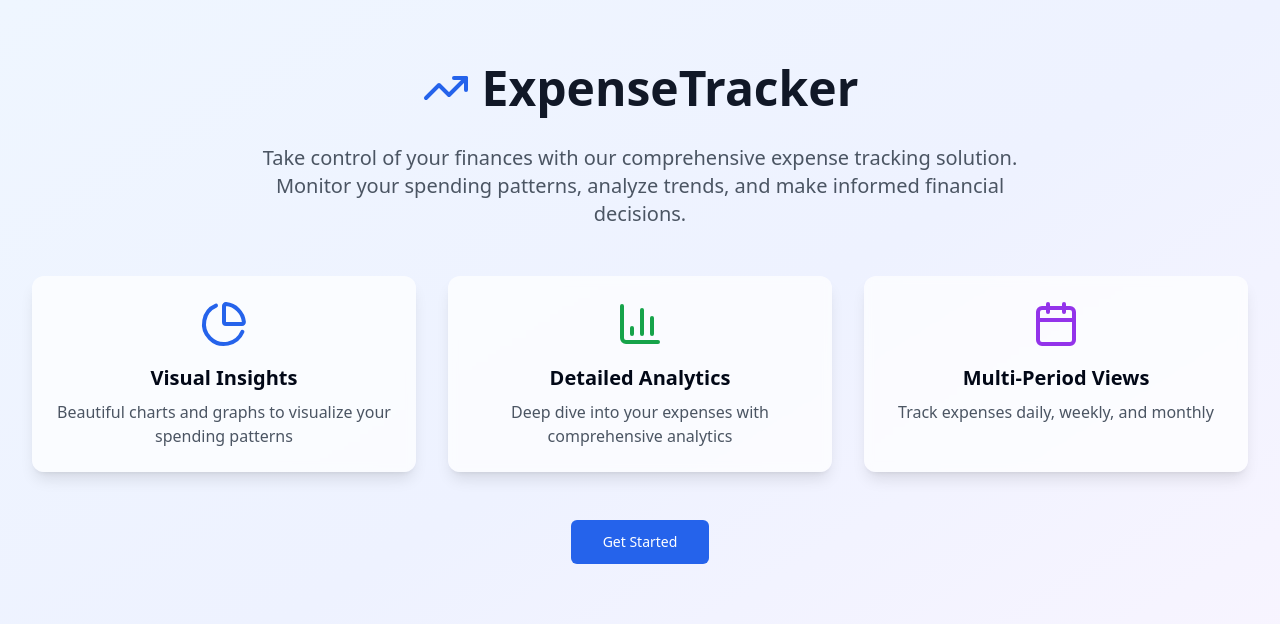
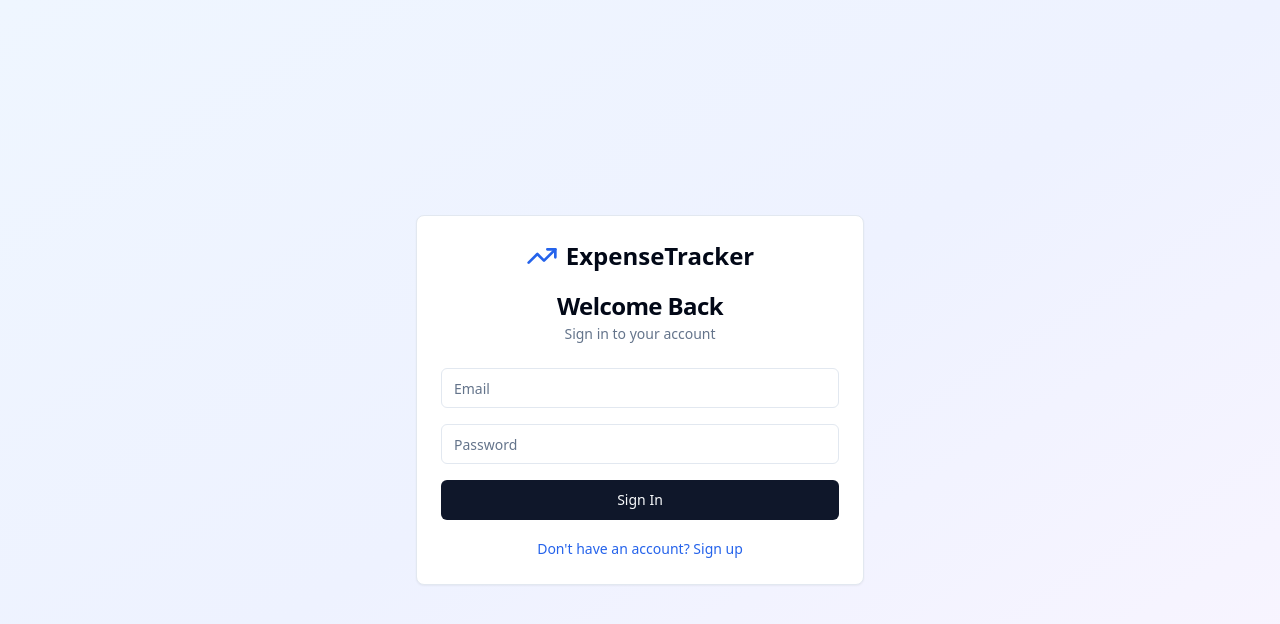
Before and after one commit to ayussh176/expense, a React (Vite) app: page / in a window 1280 px wide. Shown: the top 624 px of the page. Built offline with nearby package versions, Linux system fonts and the light colour scheme; no server answers.

Commit message:
auth change

```diff
--- a/src/App.tsx
+++ b/src/App.tsx
@@ -8,7 +8,7 @@ import { ExpenseProvider } from "./contexts/ExpenseContext";
 import { ThemeProvider } from "./contexts/ThemeContext";
 import ProtectedRoute from "./components/ProtectedRoute";
 import Navbar from "./components/Navbar";
-import Index from "./pages/Index";
+// import Index from "./pages/Index"; // REMOVED: Index page import
 import Login from "./pages/Login";
 import Dashboard from "./pages/Dashboard";
 import MonthlyView from "./pages/MonthlyView";
@@ -29,7 +29,8 @@ const App = () => (
             <BrowserRouter>
               <div className="min-h-screen bg-gradient-to-br from-blue-50 to-indigo-100 dark:from-gray-900 dark:to-gray-800 transition-colors duration-300">
                 <Routes>
-                  <Route path="/" element={<Index />} />
+                  {/* CHANGED: Root path now points to Login */}
+                  <Route path="/" element={<Login />} />
                   <Route path="/login" element={<Login />} />
                   <Route
                     path="/dashboard"
--- a/src/components/Navbar.tsx
+++ b/src/components/Navbar.tsx
@@ -3,7 +3,8 @@ import { Link, useLocation, useNavigate } from 'react-router-dom';
 import { Button } from '@/components/ui/button';
 import { useAuth } from '../contexts/AuthContext';
 import { useTheme } from '../contexts/ThemeContext';
-import { LogOut, TrendingUp, Calendar, Clock, BarChart3, Sun, Moon, Menu, X } from 'lucide-react'; // Import Menu and X icons
+// Import Menu and X icons for mobile toggle
+import { LogOut, TrendingUp, Calendar, Clock, BarChart3, Sun, Moon, Menu, X } from 'lucide-react';
 
 const Navbar = () => {
   const location = useLocation();
@@ -15,7 +16,7 @@ const Navbar = () => {
   const handleLogout = async () => {
     try {
       await logout();
-      navigate('/');
+      navigate('/'); // Navigate to the root (now login page) after logout
     } catch (error) {
       console.error('Logout failed:', error);
     }
@@ -71,6 +72,7 @@ const Navbar = () => {
               onClick={handleLogout}
               variant="outline"
               size="sm"
+              // Ensure this logout button also hides on mobile if the hamburger is present
               className="hidden md:flex items-center space-x-2 border-gray-300 dark:border-gray-600 text-gray-800 dark:text-gray-100 hover:bg-gray-100 dark:hover:bg-gray-800"
             >
               <LogOut className="h-4 w-4" />
--- a/src/contexts/AuthContext.tsx
+++ b/src/contexts/AuthContext.tsx
@@ -34,13 +34,12 @@ export const AuthProvider: React.FC<{ children: React.ReactNode }> = ({ children
   const [loading, setLoading] = useState(true);
 
   const login = async (email: string, password: string) => {
-    // Persistence is correctly set here for login
     await setPersistence(auth, browserLocalPersistence);
     await signInWithEmailAndPassword(auth, email, password);
   };
 
   const signup = async (email: string, password: string) => {
-    // ADD THIS LINE FOR SIGNUP
+    // This line ensures persistence for users who sign up
     await setPersistence(auth, browserLocalPersistence);
     await createUserWithEmailAndPassword(auth, email, password);
   };
--- a/src/pages/Index.tsx
+++ /dev/null
@@ -1,55 +0,0 @@
-
-import React from 'react';
-import { Link } from 'react-router-dom';
-import { Button } from '@/components/ui/button';
-import { TrendingUp, PieChart, BarChart3, Calendar } from 'lucide-react';
-
-const Index = () => {
-  return (
-    <div className="min-h-screen bg-gradient-to-br from-blue-50 via-indigo-50 to-purple-50">
-      <div className="max-w-7xl mx-auto px-4 sm:px-6 lg:px-8 py-16">
-        <div className="text-center">
-          <div className="flex justify-center items-center space-x-3 mb-8">
-            <TrendingUp className="h-12 w-12 text-blue-600" />
-            <h1 className="text-5xl font-bold text-gray-900">ExpenseTracker</h1>
-          </div>
-
-          <p className="text-xl text-gray-600 mb-12 max-w-3xl mx-auto">
-            Take control of your finances with our comprehensive expense tracking solution.
-            Monitor your spending patterns, analyze trends, and make informed financial decisions.
-          </p>
-
-          <div className="grid md:grid-cols-3 gap-8 mb-12">
-            <div className="bg-white/70 backdrop-blur-sm rounded-xl p-6 shadow-lg">
-              <PieChart className="h-12 w-12 text-blue-600 mx-auto mb-4" />
-              <h3 className="text-xl font-semibold mb-2">Visual Insights</h3>
-              <p className="text-gray-600">Beautiful charts and graphs to visualize your spending patterns</p>
-            </div>
-
-            <div className="bg-white/70 backdrop-blur-sm rounded-xl p-6 shadow-lg">
-              <BarChart3 className="h-12 w-12 text-green-600 mx-auto mb-4" />
-              <h3 className="text-xl font-semibold mb-2">Detailed Analytics</h3>
-              <p className="text-gray-600">Deep dive into your expenses with comprehensive analytics</p>
-            </div>
-
-            <div className="bg-white/70 backdrop-blur-sm rounded-xl p-6 shadow-lg">
-              <Calendar className="h-12 w-12 text-purple-600 mx-auto mb-4" />
-              <h3 className="text-xl font-semibold mb-2">Multi-Period Views</h3>
-              <p className="text-gray-600">Track expenses daily, weekly, and monthly</p>
-            </div>
-          </div>
-
-          <div className="space-x-4">
-            <Link to="/login">
-              <Button size="lg" className="bg-blue-600 hover:bg-blue-700 text-white px-8 py-3">
-                Get Started
-              </Button>
-            </Link>
-          </div>
-        </div>
-      </div>
-    </div>
-  );
-};
-
-export default Index;
```
